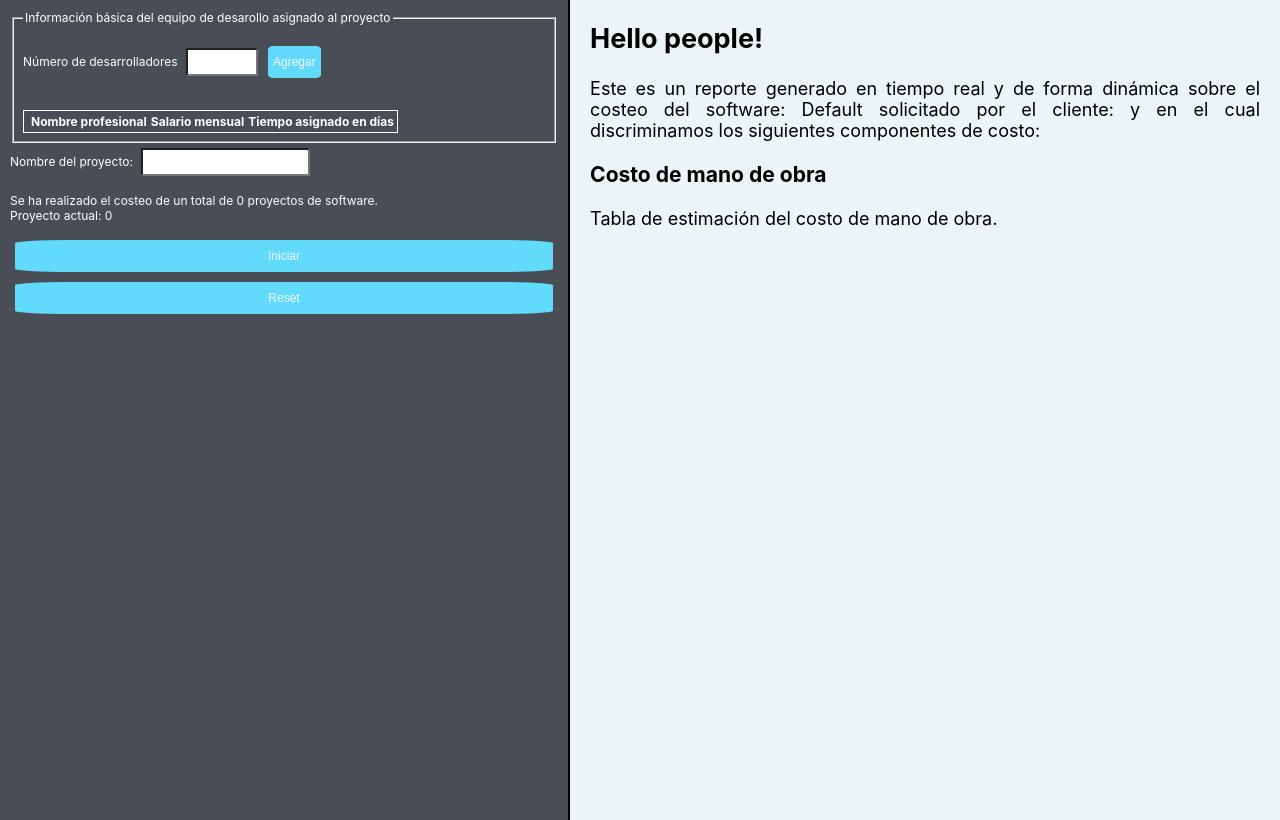
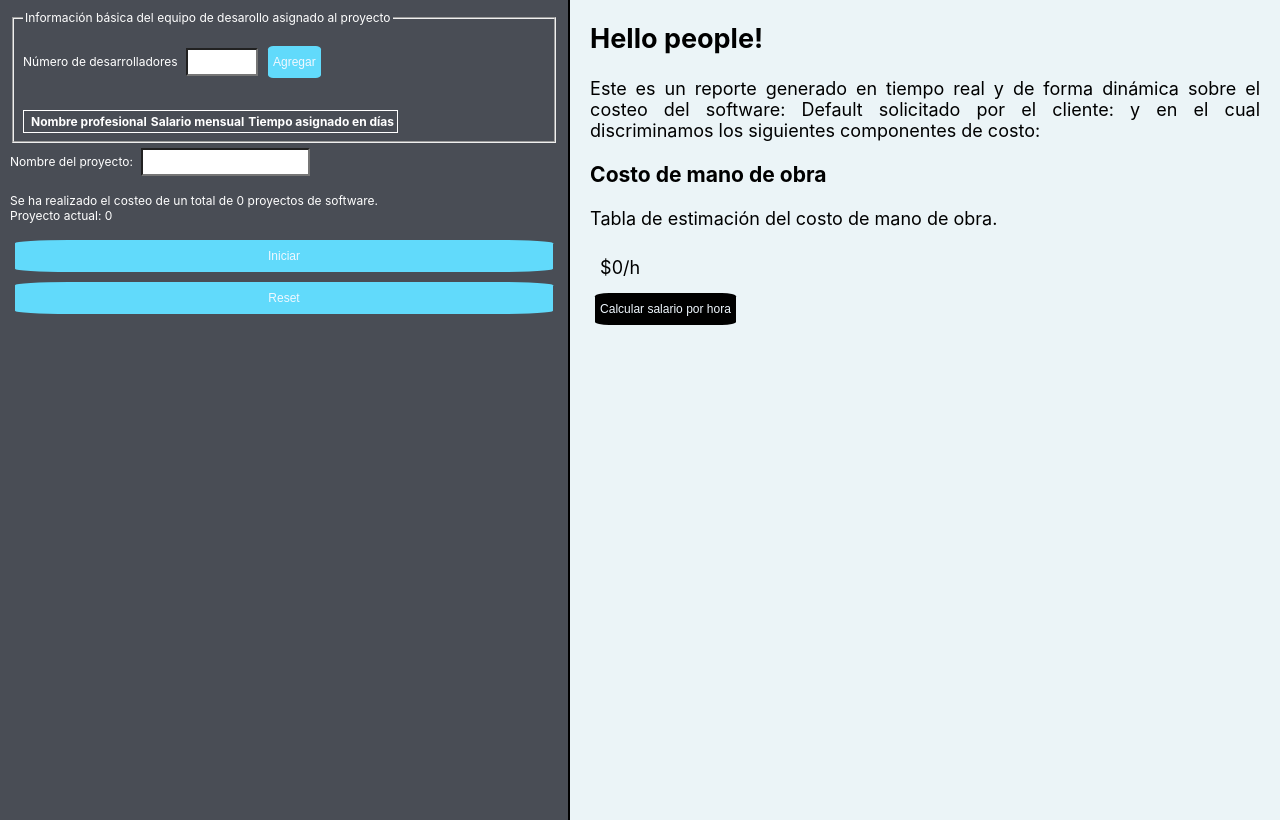
Before and after one commit to afflorezc/Tarea1TecnicasProgramacion, a React (Create React App) app: page / in a window 1280 px wide. Built offline with nearby package versions, Linux system fonts and the light colour scheme.

Commit message:
Añadiendo componente Salary que calcula el salario por hora.

```diff
--- a/src/App.js
+++ b/src/App.js
@@ -1,15 +1,15 @@
-import './App.css';
-import { useState } from 'react';
+import "./App.css";
+import { useState } from "react";
+import Salary from "./components/Salary/Salary";
 
 function App() {
-
   const [count, setCount] = useState(0);
   /*const [count2, setCount2] = useState(0);
   const [animSpeed, setAnimSpeed] = useState(1);*/
   const [nomSoftware, setNomSoft] = useState("Default");
 
   function handleClick() {
-    setCount(count +1);
+    setCount(count + 1);
     updateProjectName();
   }
 
@@ -60,108 +60,105 @@ function App() {
   }*/
 
   return (
+    <div className="Box-layout">
+      <div className="Section-app App-header">
+        <GeneralForm />
 
-        <div className = "Box-layout">
-
-          <div className = "Section-app App-header">
-
-            <GeneralForm/>
-
-            <InputBox id ="proyecto" labelText = "Nombre del proyecto:" onChange = {updateProjectName}/>
+        <InputBox
+          id="proyecto"
+          labelText="Nombre del proyecto:"
+          onChange={updateProjectName}
+        />
 
         <p>
-              Se ha realizado el costeo de un total de {count} proyectos de software.
+          Se ha realizado el costeo de un total de {count} proyectos de
+          software.
           <br /> Proyecto actual: {count}
         </p>
-            <MyButton text = "Iniciar" onClick = {handleClick}/>
-            <MyButton text = "Reset" onClick = {clickReset}/>
-
+        <MyButton text="Iniciar" onClick={handleClick} />
+        <MyButton text="Reset" onClick={clickReset} />
       </div>
 
-          <div className = "Section-report Report-header">
-
+      <div className="Section-report Report-header">
         <h2>Hello people!</h2>
-            <p id = "Text-report"> Este es un reporte generado en tiempo real y de forma dinámica
-                sobre el costeo del software: {nomSoftware} solicitado por el cliente: y en el cual
-                discriminamos los siguientes componentes de costo:
+        <p id="Text-report">
+          {" "}
+          Este es un reporte generado en tiempo real y de forma dinámica sobre
+          el costeo del software: {nomSoftware} solicitado por el cliente: y en
+          el cual discriminamos los siguientes componentes de costo:
         </p>
         <h3>Costo de mano de obra</h3>
-            <p>
-              Tabla de estimación del costo de mano de obra.
-            </p>
+        <p>Tabla de estimación del costo de mano de obra.</p>
+        <Salary />
       </div>
-
     </div>
-
   );
 }
 
-function MyButton({text, onClick}) {
+function MyButton({ text, onClick }) {
   return (
     /*<div display = "inline">*/
-      <button type = "button" className='Main-button' onClick = {onClick}>
-        {text}  </button>
+    <button type="button" className="Main-button" onClick={onClick}>
+      {text}{" "}
+    </button>
     /*</div>*/
   );
 }
 
-function InputBox({id, labelText, onChange}){
-  return(
+function InputBox({ id, labelText, onChange }) {
+  return (
     <div>
-       <label className = "Label"> {labelText} </label>
-       <input id = {id} className ="Input-box" type='text' onInput = {onChange}>
-       </input>
+      <label className="Label"> {labelText} </label>
+      <input
+        id={id}
+        className="Input-box"
+        type="text"
+        onInput={onChange}
+      ></input>
     </div>
   );
 }
 
-function InputText(){
-  return(
-    <input className = "Input-box" type = "text" required />
-  );
+function InputText() {
+  return <input className="Input-box" type="text" required />;
 }
 
-function GeneralForm(){
-
-  function addDevps(){
+function GeneralForm() {
+  function addDevps() {
     const $inputNumDevps = document.getElementById("desarrolladores");
-    let num = $inputNumDevps.value
+    let num = $inputNumDevps.value;
     const $devpsTable = document.getElementById("dev-table");
-    let rowCount = $devpsTable.rows.length -1;
+    let rowCount = $devpsTable.rows.length - 1;
     console.log("numero de filas tabla:", rowCount);
     console.log("numero de profesionales", num);
 
-    if(num > rowCount){
-      for(var i=rowCount; i<num; i++){
+    if (num > rowCount) {
+      for (var i = rowCount; i < num; i++) {
+        $devpsTable.innerHTML +=
+          "<tr>" +
+          `<td> ${i + 1} </td>` +
+          '<td> <input type = "text"> </td>' +
+          '<td> <input type = "number" min = "0" step = "10000"> </td>' +
+          '<td> <input type = "number" min = "0" step = "1"> </td>' +
+          "</tr>";
 
-        $devpsTable.innerHTML += '<tr>'
-                   + `<td> ${i+1} </td>`
-                   + '<td> <input type = "text"> </td>'
-                   + '<td> <input type = "number" min = "0" step = "10000"> </td>'
-                   + '<td> <input type = "number" min = "0" step = "1"> </td>'
-                + '</tr>'
-
-        console.log("iteración:", i+1);
-        console.log("filas tabla: ", $devpsTable.rows.length-1);
+        console.log("iteración:", i + 1);
+        console.log("filas tabla: ", $devpsTable.rows.length - 1);
 
         /*let row = createRow(i+1);
         $devpsTable.appendChild(row);*/
       }
+    } else if (num < rowCount) {
+      for (var i = 0; i < rowCount - num; i++) {
+        $devpsTable.deleteRow(rowCount - i);
       }
-    else if(num < rowCount){
-      for(var i=0; i <rowCount-num; i++){
-        $devpsTable.deleteRow(rowCount-i);
     }
 
+    rowCount = $devpsTable.rows.length - 1;
+    console.log("numero filas tabla:", rowCount);
   }
 
-    rowCount = $devpsTable.rows.length-1;
-    console.log("numero filas tabla:", rowCount);
-
-  }
-
-  function createRow(index){
-
+  function createRow(index) {
     let row = document.createElement("tr");
     let cell1 = createLabel(index);
     let cell2 = createInput();
@@ -175,8 +172,7 @@ function GeneralForm(){
     return row;
   }
 
-  function createLabel(index){
-
+  function createLabel(index) {
     let cell = document.createElement("td");
     let label = document.createElement("label");
     label.value = index;
@@ -184,46 +180,49 @@ function GeneralForm(){
     return cell;
   }
 
-  function createInput(){
-
+  function createInput() {
     let inp = document.createElement("input");
     inp.type = "text";
     return inp;
   }
 
-  function createNumInput(step){
-
+  function createNumInput(step) {
     let numInp = document.createElement("input");
     numInp.type = "number";
     numInp.min = "0";
     numInp.step = step;
-
   }
 
-  return(
-
+  return (
     <form>
-
       <fieldset>
-        <legend>Información básica del equipo de desarollo asignado al proyecto</legend>
+        <legend>
+          Información básica del equipo de desarollo asignado al proyecto
+        </legend>
         <p>
-          <label for = "desarrolladores"> Número de desarrolladores  </label>
-          <input className = "Input-box"  type = "number" min = "0" max = "1000"
-                    step = "1" name = "totalEquipo" id="desarrolladores" required />
-          <MyButton text = "Agregar" onClick = {addDevps}/>
+          <label for="desarrolladores"> Número de desarrolladores </label>
+          <input
+            className="Input-box"
+            type="number"
+            min="0"
+            max="1000"
+            step="1"
+            name="totalEquipo"
+            id="desarrolladores"
+            required
+          />
+          <MyButton text="Agregar" onClick={addDevps} />
         </p>
         <br />
         <DevTable />
       </fieldset>
-
     </form>
   );
 }
 
-function DevTable(){
-
-  return(
-    <table className = "Input-table"  id = "dev-table">
+function DevTable() {
+  return (
+    <table className="Input-table" id="dev-table">
       <tr>
         <th> </th>
         <th> Nombre profesional </th>
--- /dev/null
+++ b/src/components/Salary/Salary.css
@@ -0,0 +1,21 @@
+.salary__button {
+  background-color: black;
+  min-height: 4vh;
+  font-size: 12px;
+  color: #f0f8ff;
+  border-radius: 10%;
+  border: 5px;
+  margin: 5px;
+  padding: 5px;
+}
+
+.salary__button:hover {
+  cursor: pointer;
+}
+
+.salary__value {
+  font-size: 18px;
+  color: black;
+  padding: 10px;
+  margin: 0px;
+}
--- /dev/null
+++ b/src/components/Salary/Salary.jsx
@@ -0,0 +1,29 @@
+import React, { useState } from "react";
+import "./Salary.css";
+
+const Salary = () => {
+  const [salaryPerHour, setSalaryPerHour] = useState(0);
+  const data = {
+    name: "Juan",
+    salary: 285000,
+    hours: 4,
+  };
+
+  const handleCalculateSalary = (salary, hours) => {
+    const salaryPerHour = salary / hours;
+    setSalaryPerHour(salaryPerHour);
+  };
+  return (
+    <div className="salary">
+      <p className="salary__value">{`$${salaryPerHour}/h`}</p>
+      <button
+        className="salary__button"
+        onClick={() => handleCalculateSalary(data.salary, data.hours)}
+      >
+        Calcular salario por hora
+      </button>
+    </div>
+  );
+};
+
+export default Salary;
```
Also changed, not shown: 1 other file (tests, documents, lock files or other folders). Lines whose indentation alone changed are shown as unchanged.
